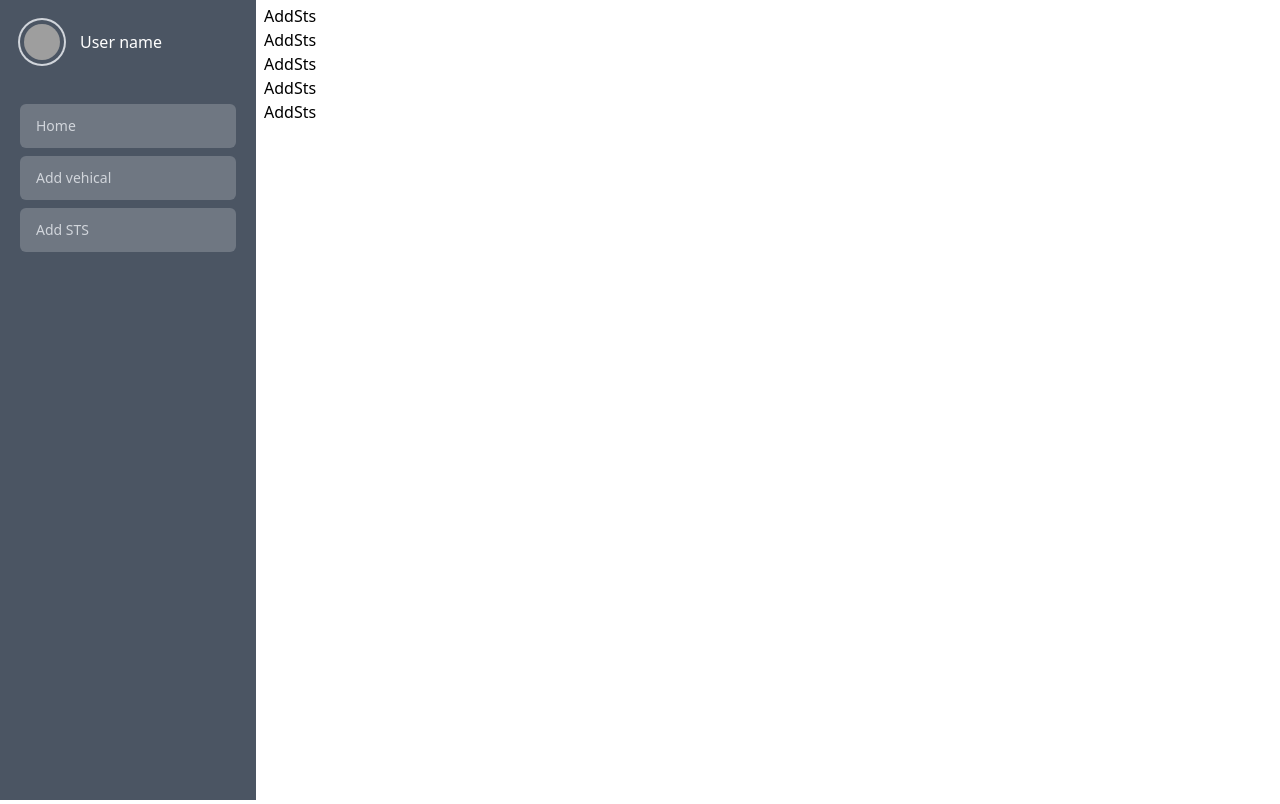
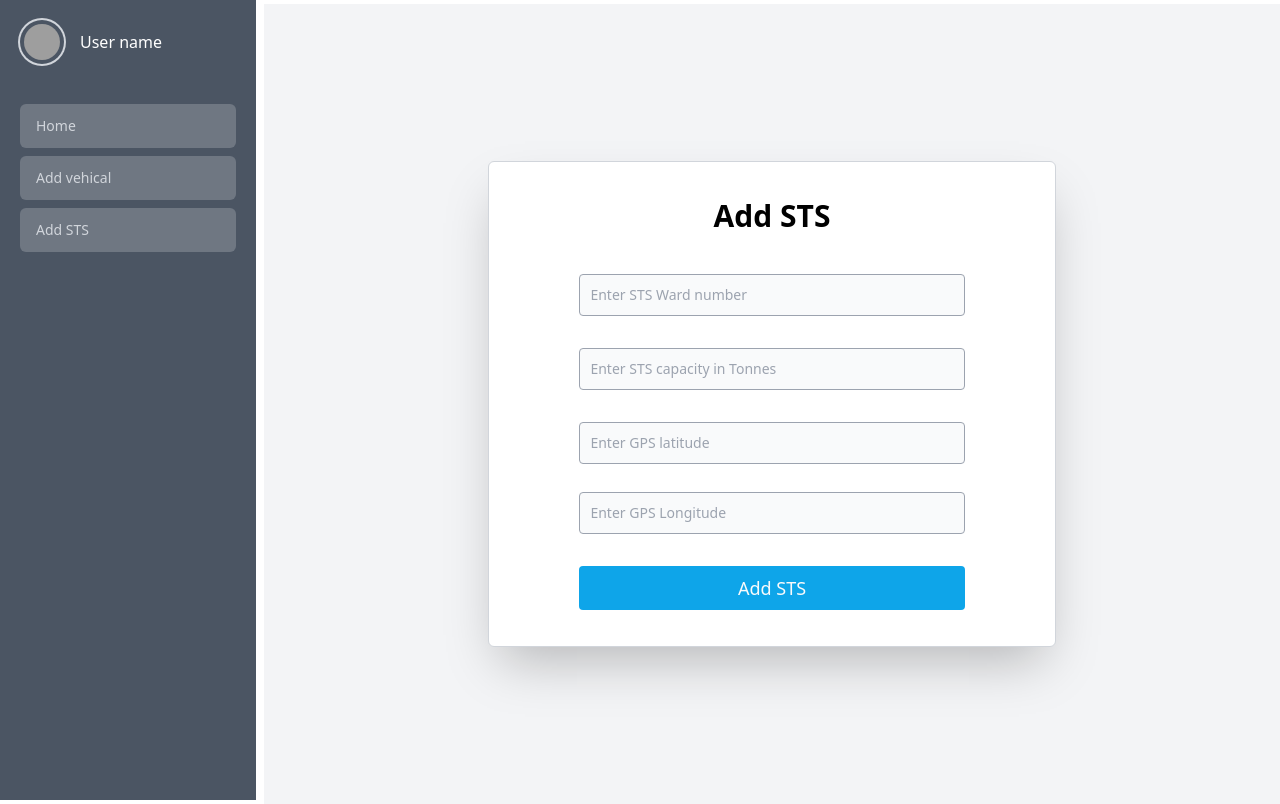
Before and after one commit to MoniruzzamanBillal/CS24-p2-TADAMON, a React (Vite) app in the folder client/: page /dashboard/addSts in a window 1280 px wide. Built offline with nearby package versions, Linux system fonts and the light colour scheme; grey boxes are pictures that could not be loaded.

Commit message:
add sts page sceleton added

```diff
--- a/client/src/Pages/System admin/AddSts.jsx
+++ b/client/src/Pages/System admin/AddSts.jsx
@@ -1,13 +1,153 @@
-import React from "react";
+import { useForm } from "react-hook-form";
 
 const AddSts = () => {
+  const {
+    register,
+    handleSubmit,
+    formState: { errors, isSubmitting },
+    reset,
+  } = useForm();
+
+  // function for adding sts
+  const handleStsAdd = (data) => {
+    console.log("add sts click");
+
+    const stsWardNumber = data?.stsWardNo;
+    const STSCapacity = data?.stsCapacity;
+
+    console.log(stsWardNumber);
+    console.log(STSCapacity);
+  };
+
   return (
-    <div>
-      <h1>AddSts</h1>
-      <h1>AddSts</h1>
-      <h1>AddSts</h1>
-      <h1>AddSts</h1>
-      <h1>AddSts</h1>
+    <div className="addStsContainer">
+      <div className="addStsWraper  bg-gray-100  h-screen  bgImage flex justify-center items-center  ">
+        {/* add sts card starts  */}
+        <div className="addStsCard bg-white  shadow-2xl  py-9 px-4 w-[94%] xsm:w-[88%] sm:w-[81%] md:w-[76%] xmd:w-[68%] lg:w-[56%] rounded-md border border-gray-300 ">
+          <h1 className="mb-4 text-xl font-bold text-center  xsm:text-2xl md:text-3xl sm:mb-6 md:mb-8 lg:mb-10">
+            Add STS
+          </h1>
+
+          <form
+            onSubmit={handleSubmit(handleStsAdd)}
+            className=" w-[92%] xsm:w-[80%] sm:w-[76%] md:w-[72%] m-auto flex flex-col gap-4 xsm:gap-5 sm:gap-6 md:gap-7 lg:gap-8  "
+          >
+            {/* Ward number input starts  */}
+            <div className="STSwardinput">
+              <input
+                type="number"
+                id="stsWardNo"
+                {...register("stsWardNo", {
+                  required: "STS ward Number is required",
+                })}
+                className={`block w-full m-auto  border bg-gray-50 border-gray-400     text-gray-900 text-sm rounded   p-2.5 outline-none`}
+                placeholder="Enter STS Ward number"
+              />
+
+              {errors?.stsWardNo && (
+                <p className=" pt-1.5 text-red-600 font-semibold ">
+                  {errors?.stsWardNo?.message}
+                </p>
+              )}
+            </div>
+            {/*  Ward number input ends   */}
+
+            {/* sts capacity input starts  */}
+            <div className="STSCapacityInput">
+              <input
+                type="number"
+                id="stsCapacity"
+                {...register("stsCapacity", {
+                  required: "STS Capacity is required",
+                })}
+                className={`block w-full m-auto  border bg-gray-50 border-gray-400     text-gray-900 text-sm rounded   p-2.5 outline-none`}
+                placeholder="Enter STS capacity in Tonnes  "
+              />
+
+              {errors?.stsCapacity && (
+                <p className=" pt-1.5 text-red-600 font-semibold ">
+                  {errors?.stsCapacity?.message}
+                </p>
+              )}
+            </div>
+            {/* sts capacity input ends  */}
+
+            {/* gps co ordinates input starts  */}
+            <div className="gpsCoordinates  flex flex-col gap-y-7  ">
+              {/* gps latitude input starts  */}
+              <div className="gpsLatitude">
+                <input
+                  type="number"
+                  id="gpsLatitude"
+                  {...register("gpsLatitude", {
+                    required: "GPS latitude is required",
+                  })}
+                  className={`block w-full m-auto  border bg-gray-50 border-gray-400     text-gray-900 text-sm rounded   p-2.5 outline-none`}
+                  placeholder="Enter GPS latitude"
+                />
+
+                {errors?.gpsLatitude && (
+                  <p className=" pt-1.5 text-red-600 font-semibold ">
+                    {errors?.gpsLatitude?.message}
+                  </p>
+                )}
+              </div>
+              {/* gps latitude input ends  */}
+
+              {/* gps Longitude input starts  */}
+              <div className="GPSlongitude">
+                <input
+                  type="number"
+                  id="gpsLongitude"
+                  {...register("gpsLongitude", {
+                    required: "GPS Longitude is required",
+                  })}
+                  className={`block w-full m-auto  border bg-gray-50 border-gray-400     text-gray-900 text-sm rounded   p-2.5 outline-none`}
+                  placeholder="Enter GPS Longitude"
+                />
+
+                {errors?.gpsLongitude && (
+                  <p className=" pt-1.5 text-red-600 font-semibold ">
+                    {errors?.gpsLongitude?.message}
+                  </p>
+                )}
+              </div>
+              {/* gps Longitude input ends  */}
+            </div>
+            {/* gps co ordinates input ends  */}
+
+            <button
+              disabled={isSubmitting}
+              className="flex items-center justify-center w-full py-2 text-lg font-medium rounded  bg-sky-500 hover:bg-sky-600 text-gray-50"
+            >
+              {isSubmitting ? (
+                <div role="status">
+                  <svg
+                    aria-hidden="true"
+                    className="w-8 h-8 text-gray-200 animate-spin dark:text-gray-600 fill-blue-600"
+                    viewBox="0 0 100 101"
+                    fill="none"
+                    xmlns="http://www.w3.org/2000/svg"
+                  >
+                    <path
+                      d="M100 50.5908C100 78.2051 77.6142 100.591 50 100.591C22.3858 100.591 0 78.2051 0 50.5908C0 22.9766 22.3858 0.59082 50 0.59082C77.6142 0.59082 100 22.9766 100 50.5908ZM9.08144 50.5908C9.08144 73.1895 27.4013 91.5094 50 91.5094C72.5987 91.5094 90.9186 73.1895 90.9186 50.5908C90.9186 27.9921 72.5987 9.67226 50 9.67226C27.4013 9.67226 9.08144 27.9921 9.08144 50.5908Z"
+                      fill="currentColor"
+                    />
+                    <path
+                      d="M93.9676 39.0409C96.393 38.4038 97.8624 35.9116 97.0079 33.5539C95.2932 28.8227 92.871 24.3692 89.8167 20.348C85.8452 15.1192 80.8826 10.7238 75.2124 7.41289C69.5422 4.10194 63.2754 1.94025 56.7698 1.05124C51.7666 0.367541 46.6976 0.446843 41.7345 1.27873C39.2613 1.69328 37.813 4.19778 38.4501 6.62326C39.0873 9.04874 41.5694 10.4717 44.0505 10.1071C47.8511 9.54855 51.7191 9.52689 55.5402 10.0491C60.8642 10.7766 65.9928 12.5457 70.6331 15.2552C75.2735 17.9648 79.3347 21.5619 82.5849 25.841C84.9175 28.9121 86.7997 32.2913 88.1811 35.8758C89.083 38.2158 91.5421 39.6781 93.9676 39.0409Z"
+                      fill="currentFill"
+                    />
+                  </svg>
+                  <span className="sr-only">Loading...</span>
+                </div>
+              ) : (
+                "Add STS"
+              )}
+            </button>
+          </form>
+        </div>
+        {/* add sts card ends  */}
+      </div>
     </div>
   );
 };
--- a/client/src/Pages/System admin/AddVehical.jsx
+++ b/client/src/Pages/System admin/AddVehical.jsx
@@ -3,7 +3,6 @@ import { useForm } from "react-hook-form";
 const AddVehical = () => {
   const {
     register,
-    getValues,
     handleSubmit,
     formState: { errors, isSubmitting },
     reset,
@@ -28,7 +27,7 @@ const AddVehical = () => {
     <div className="addVehicalContainer">
       <div className="addVehicalWrapper bg-gray-100  h-screen  bgImage flex justify-center items-center   ">
         {/* add vehical card starts  */}
-        <div className="addVehicalCard  bg-white  shadow-2xl  py-9 px-4 w-[94%] xsm:w-[88%] sm:w-[81%] md:w-[76%] xmd:w-[68%] lg:w-[56%] rounded-md border border-gray-300   ">
+        <div className="addVehicalCard bg-white  shadow-2xl  py-9 px-4 w-[94%] xsm:w-[88%] sm:w-[81%] md:w-[76%] xmd:w-[68%] lg:w-[56%] rounded-md border border-gray-300   ">
           <h1 className="mb-4 text-xl font-bold text-center  xsm:text-2xl md:text-3xl sm:mb-6 md:mb-8 lg:mb-10">
             Add vehical
           </h1>
@@ -170,7 +169,7 @@ const AddVehical = () => {
                   <span className="sr-only">Loading...</span>
                 </div>
               ) : (
-                "Log in"
+                "Add vehical"
               )}
             </button>
           </form>
```
